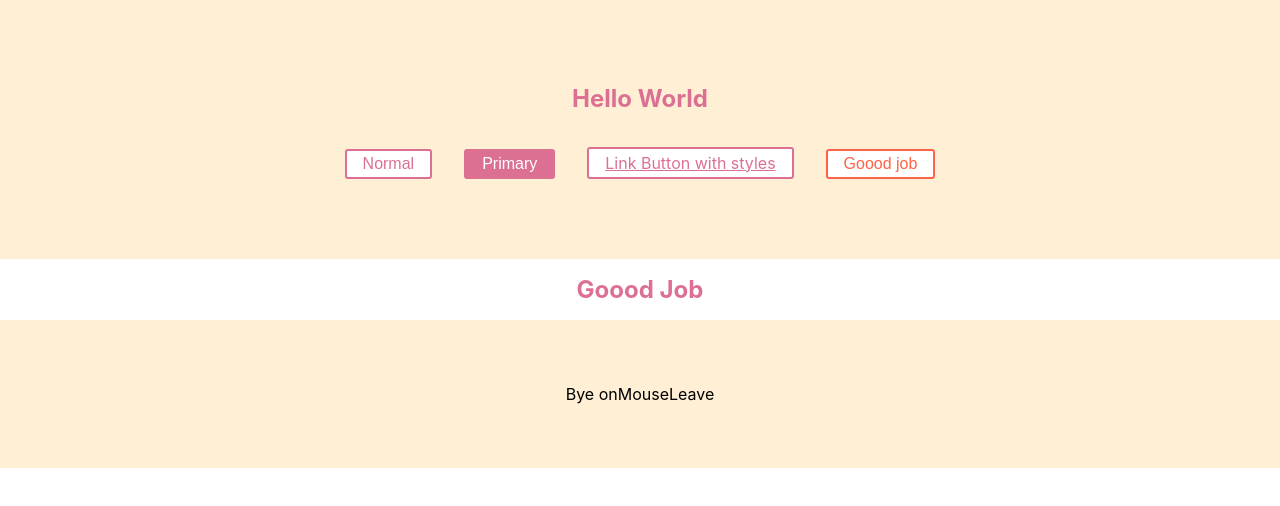
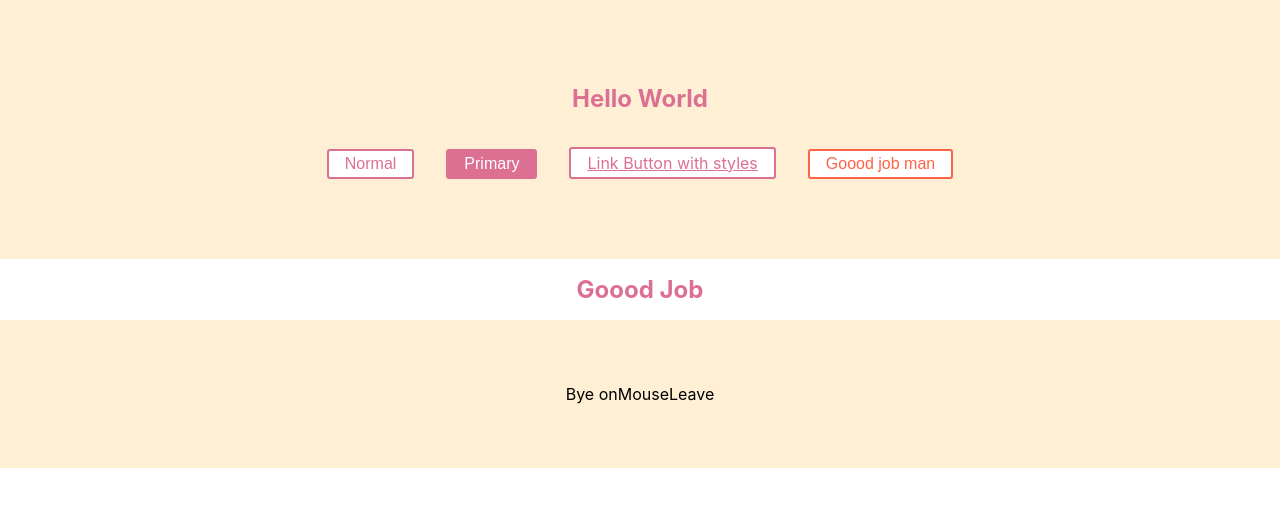
Before and after one commit to ledinhduckt22/GitWork, a React (Create React App) app in the folder my-app/: page / in a window 1280 px wide. Shown: the top 506 px of the page. Built offline with nearby package versions, Linux system fonts and the light colour scheme.

Commit message:
Update TomatoButton text

```diff
--- a/my-app/src/components/HelloWorld.js
+++ b/my-app/src/components/HelloWorld.js
@@ -47,7 +47,7 @@
                 Link Button with styles
                 </Button>
                 <TomatoButton>
-                    Goood job
+                    Goood job man
                 </TomatoButton>
             </Wrapper>
         )
```
